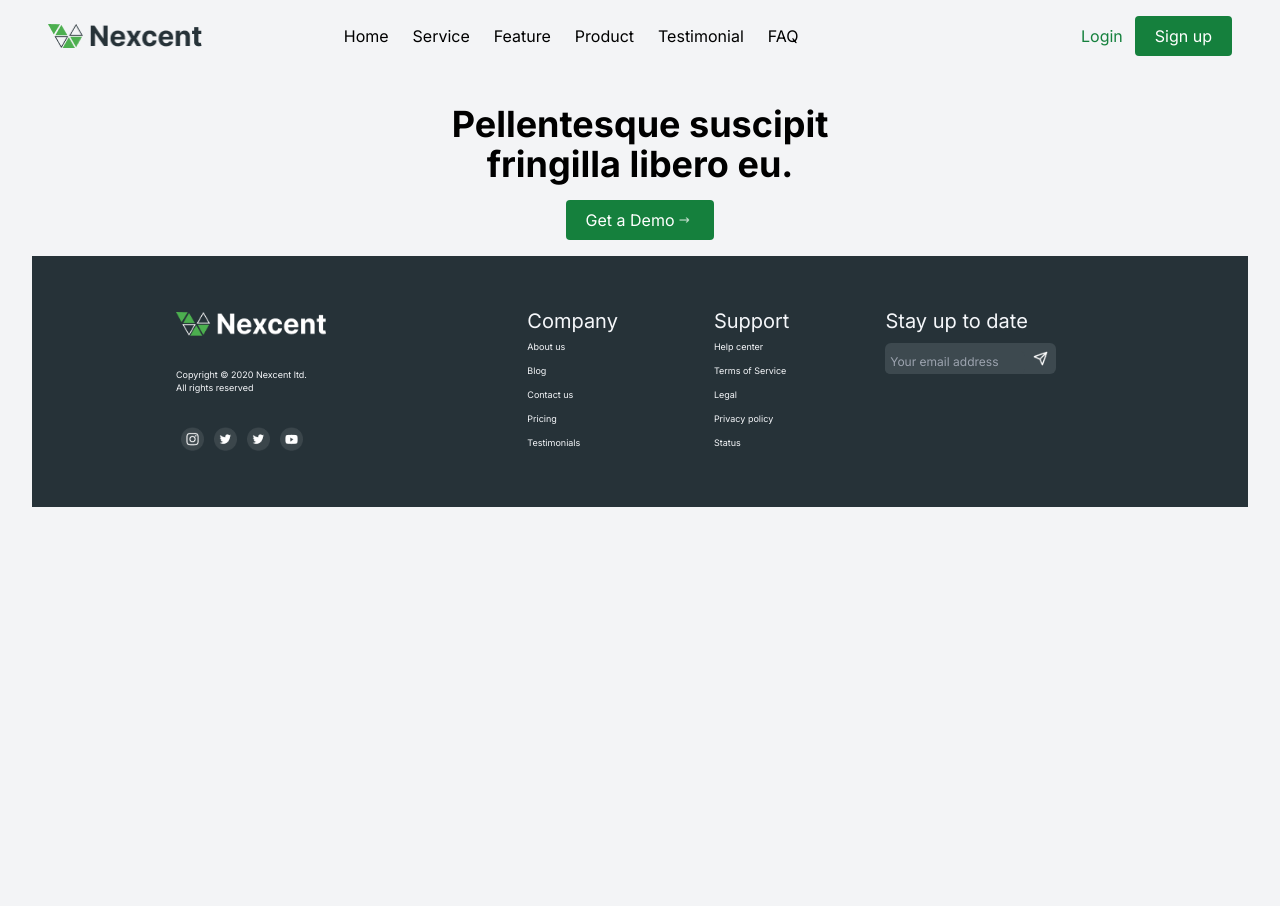
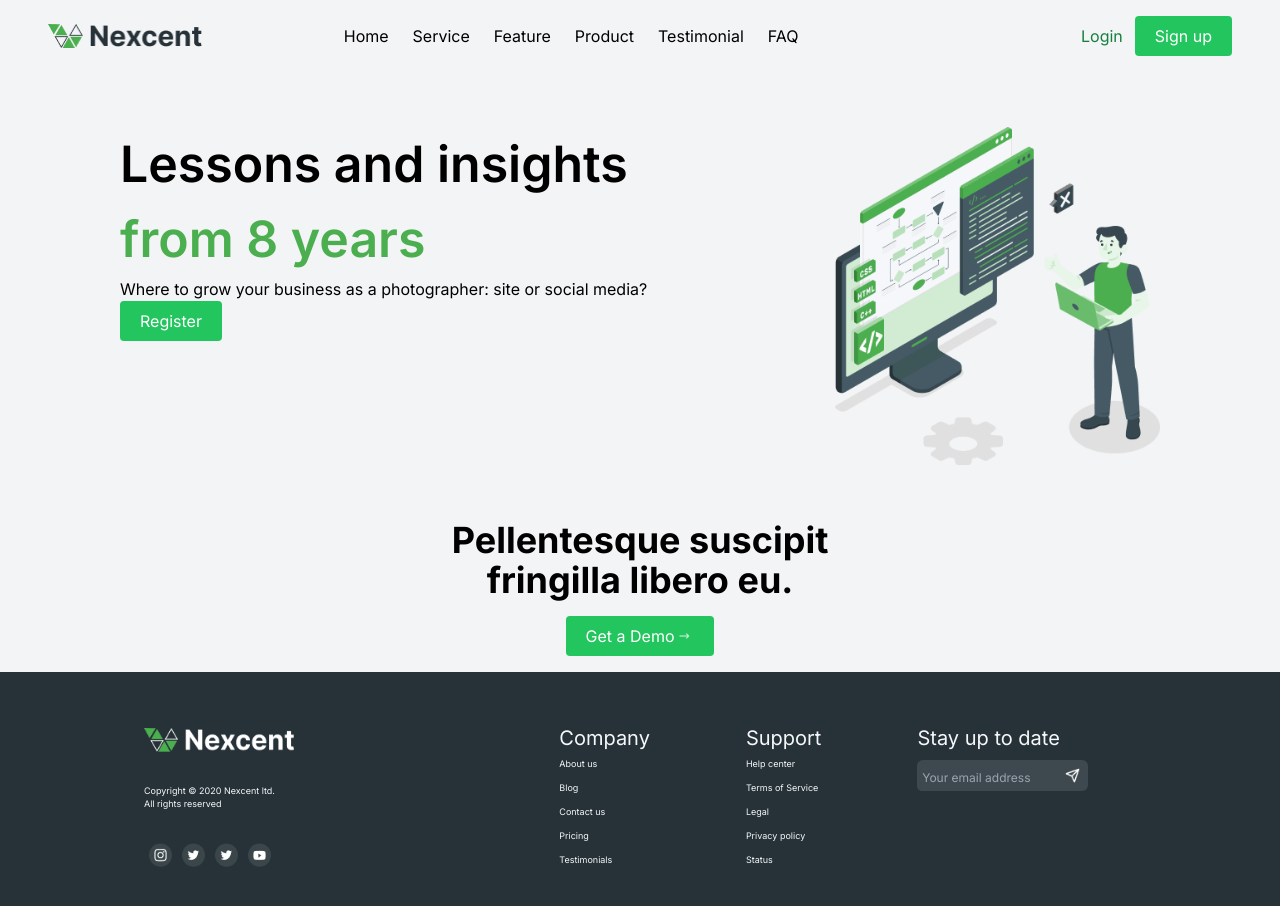
Before and after one commit to Pheyishayor001/Nexcentapp, a Next.js app: page / in a window 1280 px wide. Shown: the top 906 px of the page. Before the commit the page ends 800 px from the top, so only its background shows below. Built offline with nearby package versions, Linux system fonts and the light colour scheme.

Commit message:
commenced work on hero section

```diff
--- a/src/app/components/Btn.tsx
+++ b/src/app/components/Btn.tsx
@@ -16,7 +16,7 @@ const Btn: React.FC<BtnProps> = ({
 }) => {
   return (
     <button
-      className={`btn bg-green-700 rounded px-5 py-2 text-white border-none hover:bg-green-500 focus:bg-green-500 active:bg-green-500 ${style}`}
+      className={`btn bg-green-500 rounded px-5 py-2 text-white border-none hover:bg-green-700 focus:bg-green-700 active:bg-green-700 ${style}`}
     >
       {`${label} `}
       {icon && (
--- a/src/app/components/Footer.tsx
+++ b/src/app/components/Footer.tsx
@@ -7,7 +7,7 @@ import Link from "next/link";
 
 const Footer = () => {
   return (
-    <footer className="flex flex-col p-8">
+    <footer className=" flex flex-col ">
       <div className="footer--div mx-auto text-center">
         <h4 className="footer--div--txt text-4xl font-bold">
           Pellentesque suscipit <br /> fringilla libero eu.
--- a/src/app/globals.css
+++ b/src/app/globals.css
@@ -20,3 +20,19 @@
 .form::placeholder {
   font-size: 12px;
 }
+
+/* ////////////////// */
+.hero {
+  display: flex;
+  padding: 55px 120px;
+}
+.image {
+  margin-left: auto;
+}
+.text {
+  font-size: 50px;
+  font-weight: 600;
+}
+.text-inner {
+  color: #4caf4f;
+}
--- a/src/app/page.tsx
+++ b/src/app/page.tsx
@@ -1,12 +1,14 @@
 // import Image from "next/image";
 import "./globals.css";
 import NavBar from "./components/NavBar";
+import Hero from "./components/Hero";
 import Footer from "./components/Footer";
 
 export default function Home() {
   return (
     <>
       <NavBar />
+      <Hero />
       <Footer />
     </>
   );
```
